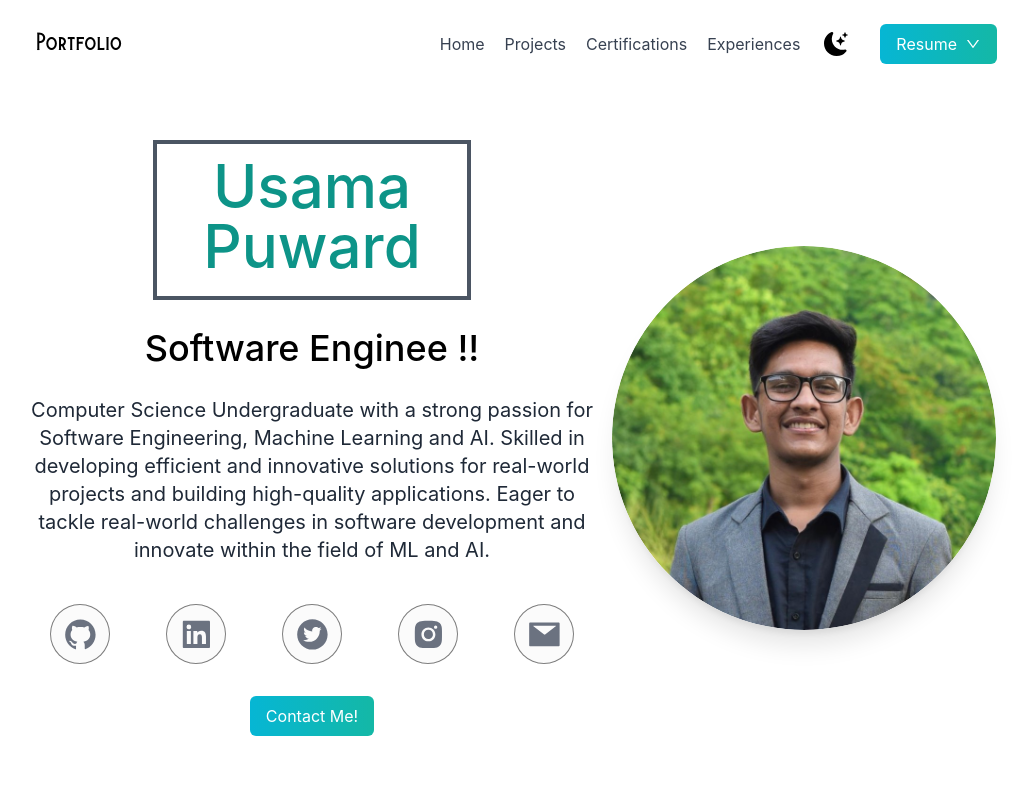
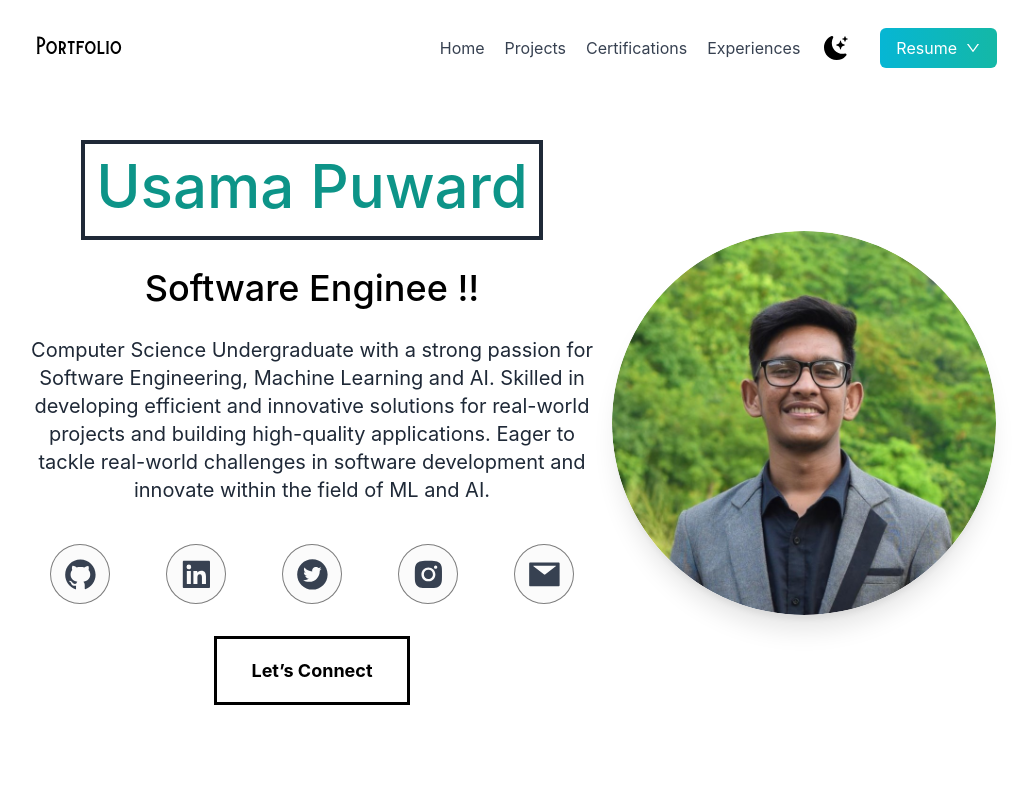
Before and after one commit to Usamafuward/portfolio, a React (Create React App) app: page / in a window 1280 px wide. Shown: the top 800 px of the page, without its empty margins (123-1151 px from the left). Built offline with nearby package versions, Linux system fonts and the light colour scheme; the HTML template or start-up script is replaced by a standard one.

Commit message:
portfolio changed

```diff
--- a/package.json
+++ b/package.json
@@ -15,6 +15,7 @@
     "react-multi-carousel": "^2.8.5",
     "react-on-screen": "^2.1.1",
     "react-router-dom": "^6.27.0",
+    "react-router-hash-link": "^2.4.3",
     "react-scripts": "5.0.1",
     "web-vitals": "^2.1.4"
   },
--- a/src/components/Layout.jsx
+++ b/src/components/Layout.jsx
@@ -41,11 +41,15 @@ const Layout = () => {
       <header
         className={`px-8 md:px-16 lg:px-40 fixed top-0 w-full z-10 transition-colors duration-300 ${
           isScrolled
-            ? "bg-green-100 dark:bg-gray-700"
+            ? "bg-green-100 dark:bg-gray-700 shadow-lg"
             : "bg-white dark:bg-gray-900"
         }`}
       >
-        <nav className="py-6 flex justify-between items-center dark:text-white">
+        <nav
+          className={`flex justify-between items-center dark:text-white ${
+            isScrolled ? "py-4" : "py-7"
+          }`}
+        >
           <ul className="flex items-center gap-5">
             <li className="md:hidden">
               {" "}
@@ -186,8 +190,8 @@ const Layout = () => {
       </main>
 
       <footer className="py-4 text-center bg-white dark:bg-gray-900">
-        <div className="social-icon flex justify-center gap-3 lg:gap-14 py-5 text-gray-500">
-          <span>
+        <div className="social-icon flex justify-center gap-3 lg:gap-14 py-5 text-gray-700 dark:text-gray-300">
+          <span className="dark:hover:text-gray-800 hover:text-white">
             <a
               href="https://github.com/Usamafuward"
               target="_blank"
@@ -196,7 +200,7 @@ const Layout = () => {
               <AiOutlineGithub />
             </a>
           </span>
-          <span>
+          <span className="dark:hover:text-gray-800 hover:text-white">
             <a
               href="https://linkedin.com/in/usama-puward"
               target="_blank"
@@ -205,7 +209,7 @@ const Layout = () => {
               <AiFillLinkedin />
             </a>
           </span>
-          <span>
+          <span className="dark:hover:text-gray-800 hover:text-white">
             <a
               href="https://www.x.com/usamafuward"
               target="_blank"
@@ -214,7 +218,7 @@ const Layout = () => {
               <AiFillTwitterCircle />
             </a>
           </span>
-          <span>
+          <span className="dark:hover:text-gray-800 hover:text-white">
             <a
               href="https://www.instagram.com/usama._fuward"
               target="_blank"
@@ -223,7 +227,7 @@ const Layout = () => {
               <AiFillInstagram />
             </a>
           </span>
-          <span>
+          <span className="dark:hover:text-gray-800 hover:text-white">
             <a
               href="mailto:usamafuward2001@gmail.com"
               target="_blank"
--- a/src/index.css
+++ b/src/index.css
@@ -1,7 +1,6 @@
 @tailwind base;
 @tailwind components;
 @tailwind utilities;
-
 
 html,
 body {
@@ -33,8 +32,6 @@ a {
     --svg-color: #fff; /* Dark mode - White */
   }
 }
-
-
 
 .card {
   position: relative;
@@ -226,10 +223,6 @@ a {
   transition: filter 0.3s ease-in-out;
 }
 
-.social-icon span a:hover svg {
-  filter: brightness(0) saturate(100%) invert(50%) sepia(7%) saturate(98%) hue-rotate(346deg) brightness(95%) contrast(86%);
-}
-
 /* Dark Mode Styling */
 .dark .social-icon span a {
   background: rgba(55, 65, 81, 0.2); /* Dark mode background */
@@ -246,6 +239,71 @@ a {
   animation: updown 3s linear infinite;
 }
 
-/* .dark .social-icon span a:hover svg {
-  filter: brightness(0) saturate(100%) invert(100%) sepia(7%) saturate(98%) hue-rotate(346deg) brightness(95%) contrast(86%);
-} */
+.tagline {
+  font-weight: 700;
+  letter-spacing: 0.8px;
+  padding: 8px 10px;
+  background: linear-gradient(
+    90.21deg,
+    rgba(170, 54, 124, 0.5) -5.91%,
+    rgba(74, 47, 189, 0.5) 111.58%
+  );
+  border: 1px solid rgba(255, 255, 255, 0.5);
+  font-size: 20px;
+  margin-bottom: 16px;
+  display: inline-block;
+}
+
+.contact button {
+  font-weight: 700;
+  color: #000000;
+  border: 3px solid #000000;
+  padding: 18px 34px;
+  font-size: 18px;
+	position: relative;
+	transition: 0.3s ease-in-out;
+  margin-top: 12px;
+}
+.dark .contact button {
+  color: #ffffff;
+  border: 3px solid #ffffff;
+}
+.contact button::before {
+  content: "";
+  width: 0%;
+  height: 100%;
+  position: absolute;
+  background: linear-gradient(90.21deg, #3663aa -5.91%, #2fbda5 111.58%);
+  left: 0;
+  top: 0;
+  z-index: 0;
+  transition: 0.3s ease-in-out;
+}
+.contact button:hover::before {
+	content: "";
+	width: 100%;
+	height: 100%;
+	position: absolute;
+}
+
+.contact button:hover .overlay {
+  top: 50%;
+  opacity: 1;
+}
+
+.overlays {
+  position: absolute;
+  text-align: center;
+  top: 65%;
+  left: 50%;
+  transform: translate(-50%, -50%);
+  transition: 0.5s ease-in-out;
+  opacity: 0;
+  width: 100%;
+}
+
+.overlays span {
+  font-weight: 400;
+  font-size: 15px;
+  letter-spacing: 0.8px;
+}
--- a/src/pages/Index.jsx
+++ b/src/pages/Index.jsx
@@ -14,6 +14,7 @@ import consulting from "../assets/consulting.png";
 import { Skills } from "../components/Skills";
 import "animate.css";
 import TrackVisibility from "react-on-screen";
+import { HashLink } from "react-router-hash-link";
 
 const Index = () => {
   const [loopNum, setLoopNum] = useState(0);
@@ -65,7 +66,7 @@ const Index = () => {
       <section>
         <div className="text-center p-5 lg:flex md:justify-between">
           <div className="lg:w-7/12">
-            <h2 className="text-5xl py-3 pb-5 text-teal-600 font-medium dark:text-teal-400 md:text-6xl border-gray-600 dark:border-gray-400 border-4 mx-32">
+            <h2 className="text-5xl py-3 pb-5 text-teal-600 font-medium dark:text-teal-400 md:text-6xl border-gray-800 dark:border-gray-200 border-4 mx-14">
               Usama Puward
             </h2>
             <h3 className="text-2xl py-2 pt-7 font-medium dark:text-white md:text-4xl">
@@ -80,15 +81,15 @@ const Index = () => {
               {` !!`}
             </h3>
             <p className="text-md py-5 leading-8 text-gray-800 dark:text-gray-200 max-w-xl mx-auto md:text-xl">
-              Computer Science Undergraduate with a strong passion for Software Engineering, Machine
-              Learning and AI. Skilled in developing
+              Computer Science Undergraduate with a strong passion for Software
+              Engineering, Machine Learning and AI. Skilled in developing
               efficient and innovative solutions for real-world projects and
               building high-quality applications. Eager to tackle real-world
               challenges in software development and innovate within the field
               of ML and AI.
             </p>
-            <div className="social-icon flex justify-center gap-3 lg:gap-14 py-5 text-gray-500">
-              <span>
+            <div className="social-icon flex justify-center gap-3 lg:gap-14 py-5 text-gray-700 dark:text-gray-300">
+              <span className="dark:hover:text-gray-800 hover:text-white">
                 <a
                   href="https://github.com/Usamafuward"
                   target="_blank"
@@ -97,7 +98,7 @@ const Index = () => {
                   <AiOutlineGithub />
                 </a>
               </span>
-              <span>
+              <span className="dark:hover:text-gray-800 hover:text-white">
                 <a
                   href="https://linkedin.com/in/usama-puward"
                   target="_blank"
@@ -106,7 +107,7 @@ const Index = () => {
                   <AiFillLinkedin />
                 </a>
               </span>
-              <span>
+              <span className="dark:hover:text-gray-800 hover:text-white">
                 <a
                   href="https://www.x.com/usamafuward"
                   target="_blank"
@@ -115,7 +116,7 @@ const Index = () => {
                   <AiFillTwitterCircle />
                 </a>
               </span>
-              <span>
+              <span className="dark:hover:text-gray-800 hover:text-white">
                 <a
                   href="https://www.instagram.com/usama._fuward"
                   target="_blank"
@@ -124,7 +125,7 @@ const Index = () => {
                   <AiFillInstagram />
                 </a>
               </span>
-              <span>
+              <span className="dark:hover:text-gray-800 hover:text-white">
                 <a
                   href="mailto:usamafuward2001@gmail.com"
                   target="_blank"
@@ -135,11 +136,16 @@ const Index = () => {
               </span>
             </div>
             <Link to="/contact">
-              <div>
-                <button className="bg-gradient-to-r from-cyan-500 to-teal-500 text-white px-4 py-2 mt-3 border-none rounded-md flex items-center mx-auto">
-                  Contact Me!
-                </button>
-              </div>
+              <span className="contact">
+                <HashLink to="/contact">
+                  <button>
+                    <span className="text-black dark:text-white">Let’s Connect</span>
+                    <div className="overlay">
+                      <h3 className="text-white font-bold">Let’s Connect</h3>
+                    </div>
+                  </button>
+                </HashLink>
+              </span>
             </Link>
           </div>
           <div className="relative mx-auto mt-10 lg:mt-0 flex items-center justify-center pt-7 md:pt-0">
```
Also changed, not shown: 1 other file (tests, documents, lock files or other folders). Lines whose indentation alone changed are shown as unchanged.
